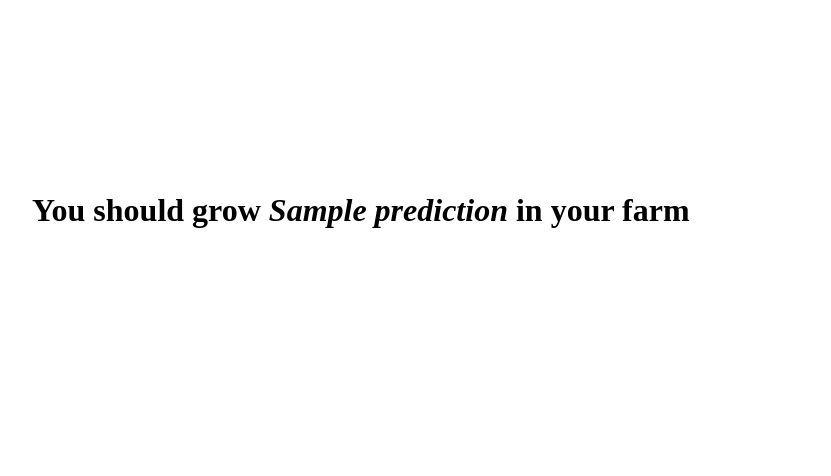
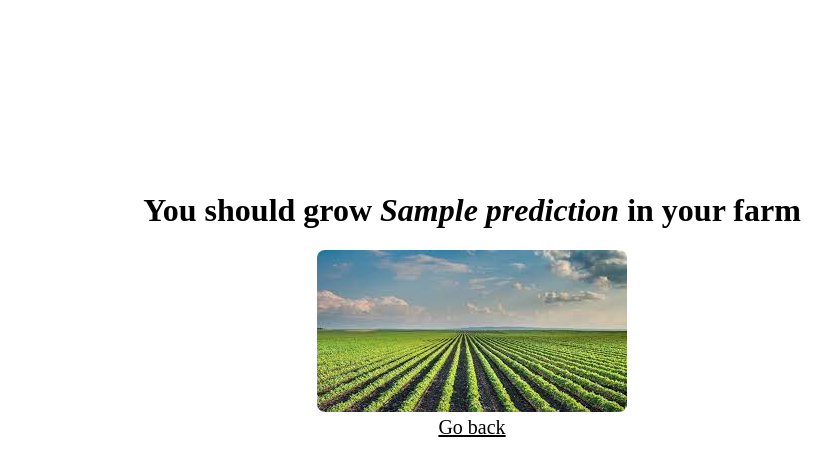
Before and after one commit to Divya-1200/crop-prediction, a Flask app: template templates/crop-result.html in a window 1280 px wide. Shown: the top 476 px of the page, without its empty margins (168-999 px from the left). Run offline with Flask 2, Linux system fonts and the light colour scheme; the template is opened without the code that fills it: most values are stand-ins (such as "Sample title", 1, 10 or a date in 2020); parts of the project's set-up code (start-up, migrations or seed data) failed here and were passed over.

Commit message:
Updates for 2021-05-21

```diff
--- a/app.py
+++ b/app.py
@@ -45,7 +45,7 @@ app = Flask(__name__)
 
 
 @app.route('/')
-def crop_recommend():
+def main_page():
     return render_template('mainpage.html')
 
 
--- a/templates/crop-result.html
+++ b/templates/crop-result.html
@@ -11,20 +11,38 @@
   .mt-0 {
   margin-top: 50 !important;
 }
+
+img{
+  border-radius: 8px;
+}
+a{
+  font-size: 20px;
+  padding-top: 10px;
+  color:black;
+}
 </style>
 <body>
 
-
+<center>
+  <!-- <div class="bg-image"></div> -->
   <div class="container py-2 mx-auto my-50 h-10 " style="margin: 12rem;">
     <div class="row">
         <div class="col-sm py-2 py-md-3">
             <div class="card card-body" style="justify-content: center;">
                  <h1 class="text-center"><b>You should grow <i>{{ prediction }} </i>in your farm</b></h1>
+                 <img src="static/images/farm.jpeg" alt="">
+                 <div class="">
+                  <a href="/">Go back</a>
+                 </div>
+
             </div>
         </div>
     </div>
   </div>
 
+</center>
+
+
 
 </body>
 </html>
--- a/templates/crop.html
+++ b/templates/crop.html
@@ -43,11 +43,6 @@
 </head>
 <style>
 
-  html body {
-    background-color: rgb(206, 206, 228);
-
-
-}
 
 </style>
 <body>
--- a/templates/fertilizer.html
+++ b/templates/fertilizer.html
@@ -42,9 +42,7 @@
   rel="stylesheet">
 </head>
 <style>
-  html body {
-    background-color: rgb(206, 206, 228);
-  }
+
 </style>
 <body>
   <br /><br />
```
Also changed, not shown: templates/fertilizer-result.html (+15 -0 lines), templates/mainpage.html (+53 -3 lines), static/images/crop.jpg (added), static/images/farm.jpeg (added), static/images/fertilizer.jpg (added). Lines whose indentation alone changed are shown as unchanged.
